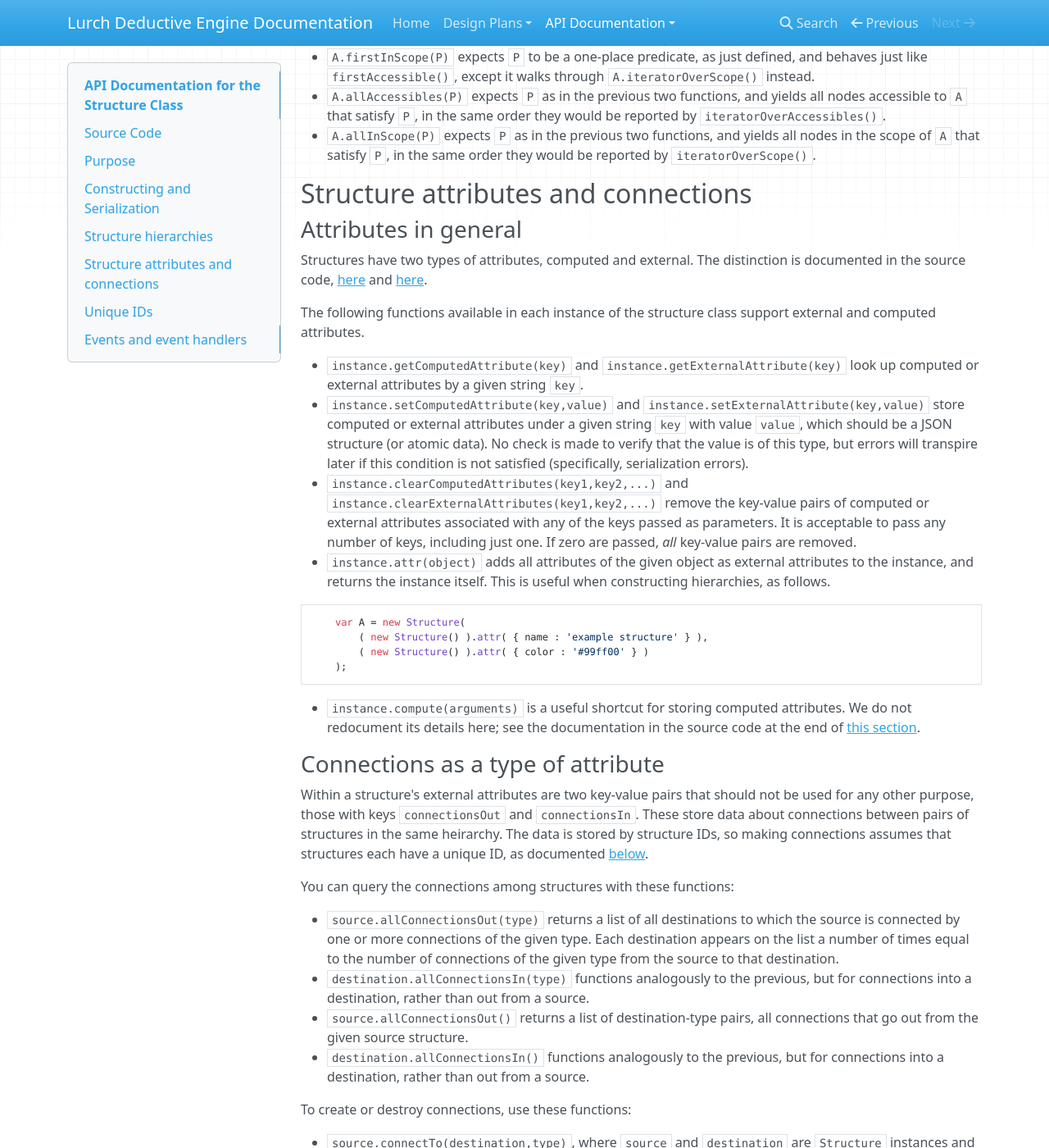
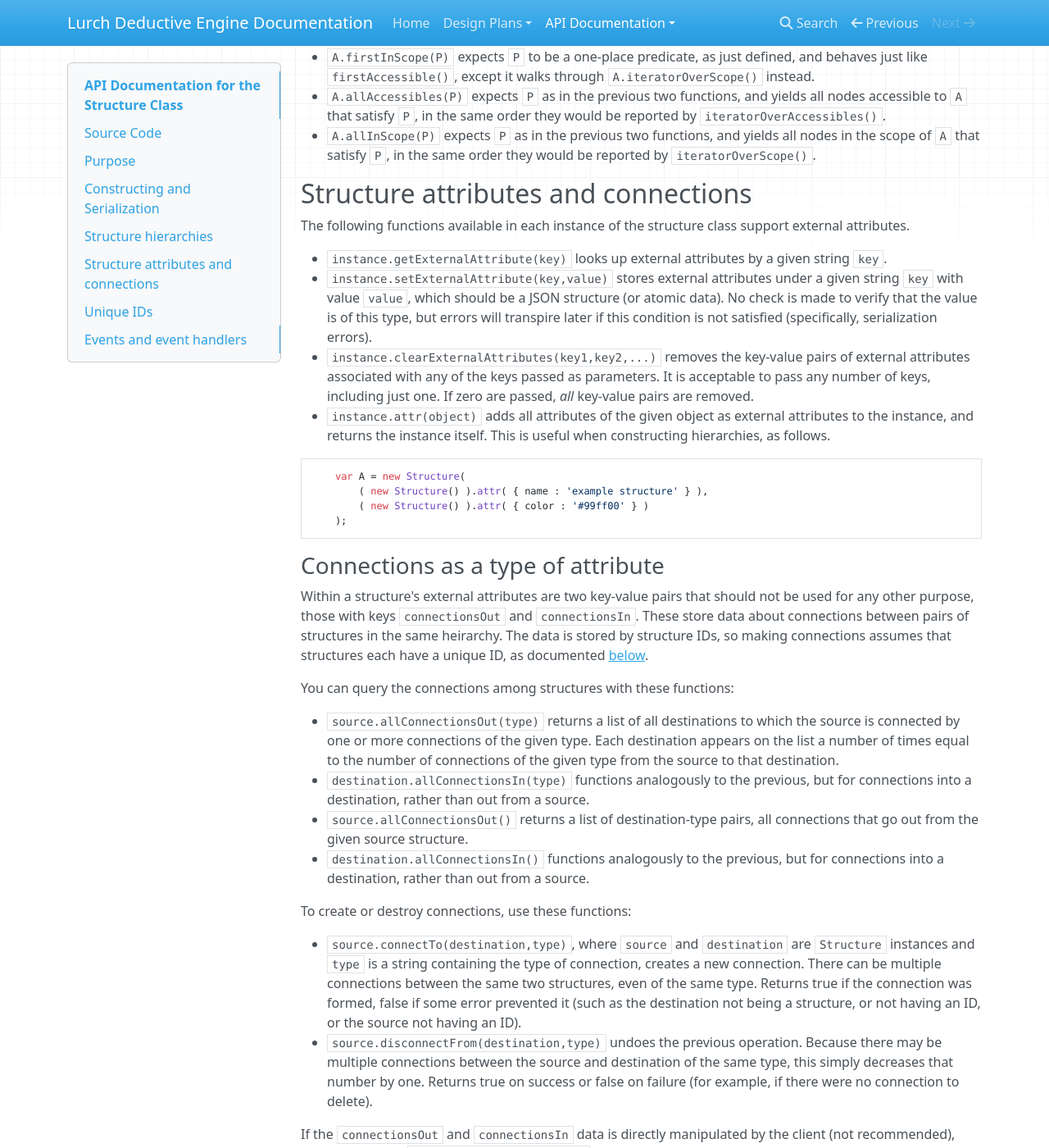
Before and after one commit to lurchmath/lde, an MkDocs documentation site: the page built from docs/api-structures.md, in a window 1280 px wide and 1400 px high, scrolled down 2774 px. Shown: the whole window at 82% size. Built offline with MkDocs 1.6.1, drawn with Linux system fonts in a browser that asks for light colours; nearby versions of some CDN libraries; old or Windows-style settings are respelled for this version of MkDocs; some of the changed text lies outside the part shown.

Commit message:
Removing computed attributes
For details, see diff of Phase 1 docs

````diff
--- a/docs/api-structures.md
+++ b/docs/api-structures.md
@@ -57,9 +57,9 @@ instances, as well as instances of its subclasses, using the member function
 class function `Structure.fromJSON(data)`, which accepts JSON data created
 from the first function.
 
-Serializing a structure preserves its class, its external and computed
-attributes ([documented below](#structure-attributes-and-connections)), and
-the hierarchy for which it is the root.
+Serializing a structure preserves its class, its external attributes
+([documented below](#structure-attributes-and-connections)), and the
+hierarchy for which it is the root.
 
 ## Structure hierarchies
 
@@ -165,31 +165,20 @@ to the iterators.
 
 ## Structure attributes and connections
 
-### Attributes in general
+The following functions available in each instance of the structure class
+support external attributes.
 
-Structures have two types of attributes, computed and external.  The
-distinction is documented in the source code,
-[here](https://github.com/lurchmath/lde/blob/master/src/structure.litcoffee#computed-attributes) and
-[here](https://github.com/lurchmath/lde/blob/master/src/structure.litcoffee#external-attributes).
-
-The following functions available in each instance of the structure class
-support external and computed attributes.
-
- * `instance.getComputedAttribute(key)` and
-   `instance.getExternalAttribute(key)` look up computed or external
-   attributes by a given string `key`.
- * `instance.setComputedAttribute(key,value)` and
-   `instance.setExternalAttribute(key,value)` store computed or external
-   attributes under a given string `key` with value `value`, which should be
-   a JSON structure (or atomic data).  No check is made to verify that the
-   value is of this type, but errors will transpire later if this condition
-   is not satisfied (specifically, serialization errors).
- * `instance.clearComputedAttributes(key1,key2,...)` and
-   `instance.clearExternalAttributes(key1,key2,...)` remove the key-value
-   pairs of computed or external attributes associated with any of the keys
-   passed as parameters.  It is acceptable to pass any number of keys,
-   including just one.  If zero are passed, *all* key-value pairs are
-   removed.
+ * `instance.getExternalAttribute(key)` looks up external attributes by a
+   given string `key`.
+ * `instance.setExternalAttribute(key,value)` stores external attributes
+   under a given string `key` with value `value`, which should be a JSON
+   structure (or atomic data).  No check is made to verify that the value
+   is of this type, but errors will transpire later if this condition is
+   not satisfied (specifically, serialization errors).
+ * `instance.clearExternalAttributes(key1,key2,...)` removes the key-value
+   pairs of external attributes associated with any of the keys passed as
+   parameters.  It is acceptable to pass any number of keys, including just
+   one.  If zero are passed, *all* key-value pairs are removed.
  * `instance.attr(object)` adds all attributes of the given object as
    external attributes to the instance, and returns the instance itself.
    This is useful when constructing hierarchies, as follows.
@@ -200,11 +189,6 @@ support external and computed attributes.
         ( new Structure() ).attr( { color : '#99ff00' } )
     );
 ```
-
- * `instance.compute(arguments)` is a useful shortcut for storing computed
-   attributes.  We do not redocument its details here; see the documentation
-   in the source code at the end of
-   [this section](https://github.com/lurchmath/lde/blob/master/src/structure.litcoffee#computed-attributes).
 
 ### Connections as a type of attribute
 
@@ -287,8 +271,7 @@ Insertion events are fired immediately before/after the `Structure` is added
 as a child under a new parent.  Removal events are fired immediately
 before/after the `Structure` is removed from an existing parent.  Change
 events are fired immediately before/after an external attribute of the
-`Structure` instance changes.  No events are fired when computed attributes
-change.
+`Structure` instance changes.
 
 Example:
 
````
Also changed, not shown: docs/design-overview.md (+0 -8 lines), docs/enhancements.md (+2 -10 lines), docs/phase1-structures.md (+3 -3 lines), site/api-structures/index.html, site/design-overview/index.html, site/enhancements/index.html, site/index.html, site/phase1-structures/index.html, site/search/search_index.json, 5 other files.
